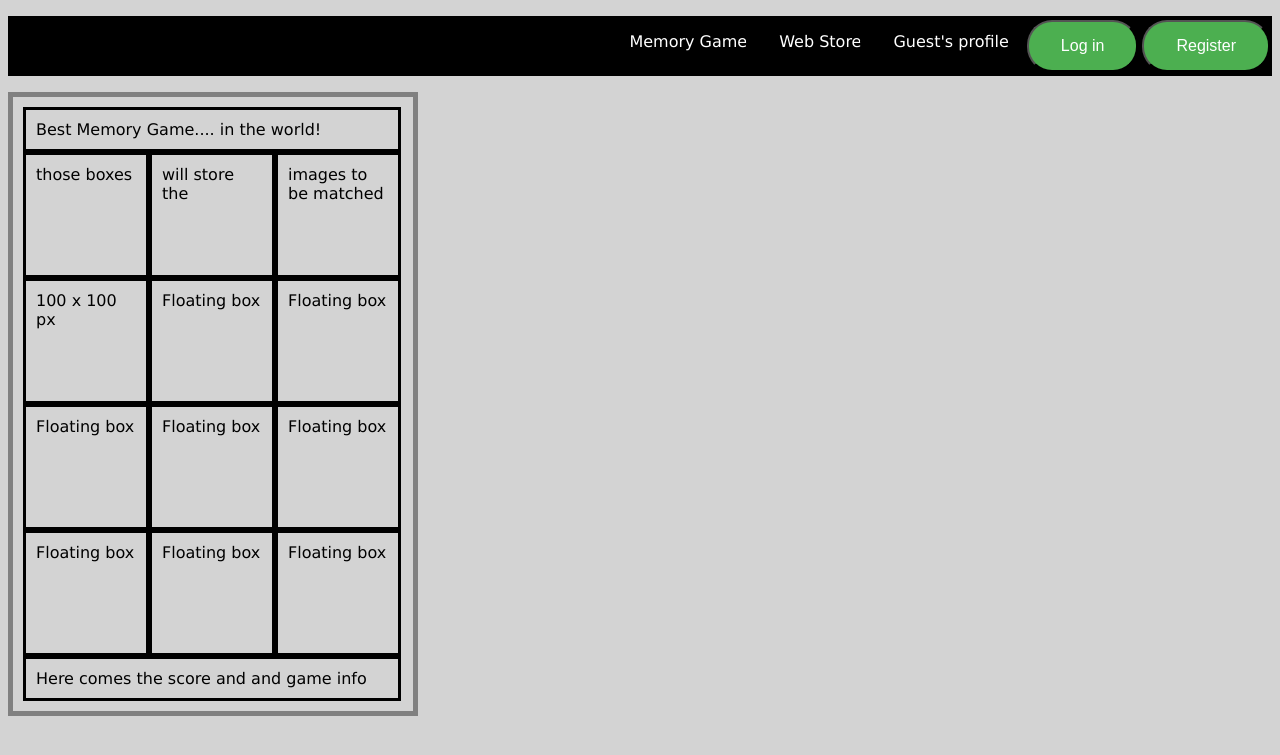
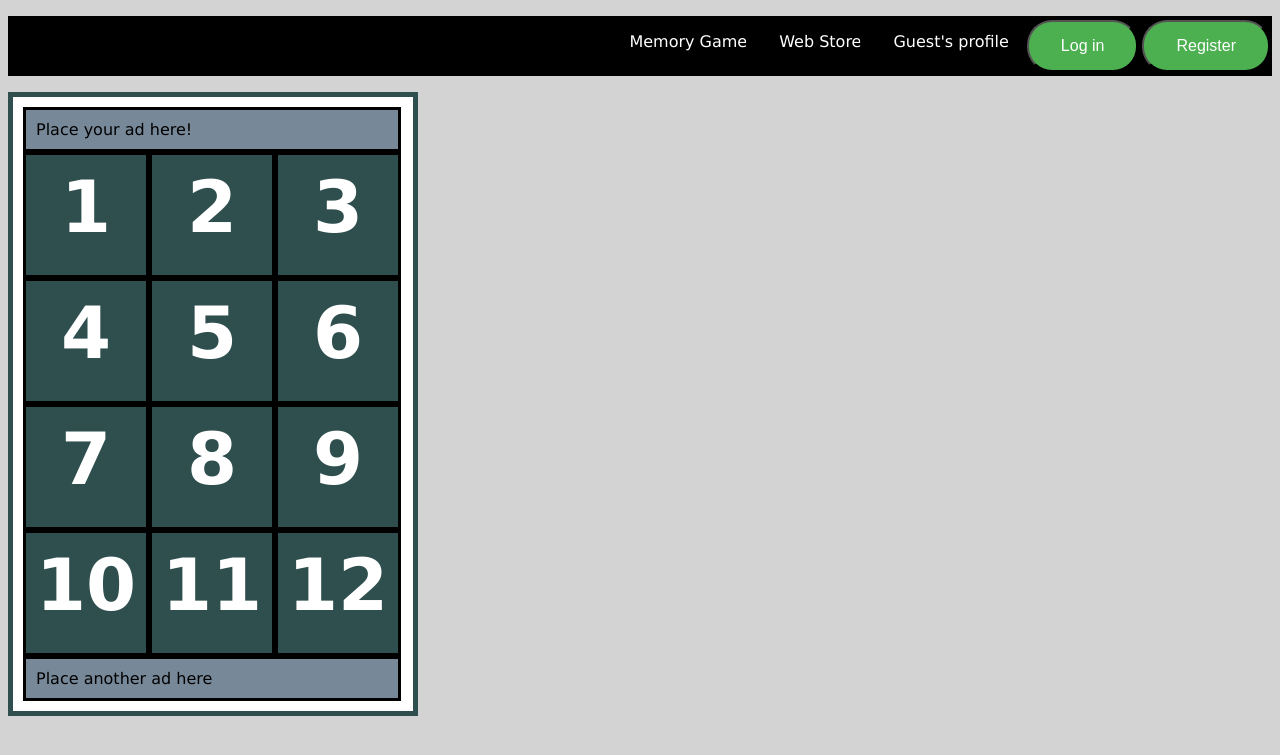
Before and after one commit to FransM22/SWA-MemoryGame, a PHP site: page / in a window 1280 px wide. Shown: the top 755 px of the page. Run offline with PHP 8.4, Linux system fonts and the light colour scheme.

Commit message:
game boxes and visuals

```diff
--- a/styles/stylesheet_game.css
+++ b/styles/stylesheet_game.css
@@ -42,15 +42,20 @@ h1 {
 }
 
 .flex-item {
-  background: #778899;
+  background: darkgrey;
   padding: 5px;
   width: 200px;
   height: 150px;
   margin-top: 10px;
-  line-height: 150px;
-  color: white;
+  line-height: 50px;
+  color: black;
   font-weight: bold;
   text-align: center;
+}
+
+.flex-item .description {
+    font-size:10px;
+    font-weight: normal;
 }
 
 .flex-item:hover {
@@ -100,10 +105,22 @@ body {
     float: left;
     width: 100px;
     height: 100px;
+    background: darkslategray;
     border: 3px solid black;
+    text-align: center;
+    font-size: 72px;
+    font-weight: bold;
+    color: white;
+}
+.floating-box:hover {
+background-color: lightslategray;
 }
 
+.floating-box:toggle {
+
+}
 .after-box {
+    background: lightslategray;
     clear: left;
     width: 352px;
     border: 3px solid black;
@@ -111,6 +128,7 @@ body {
 div {
     width: 380px;
     padding: 10px;
-    border: 5px solid gray;
+    background: white;
+    border: 5px solid darkslategrey;
     margin: 0;
 }
--- a/templates/main.tpl
+++ b/templates/main.tpl
@@ -11,22 +11,22 @@
 
 
   <div class="container">
-<div class="after-box">Best Memory Game.... in the world!</div>
-<div class="floating-box">those boxes </div>
-<div class="floating-box">will store the</div>
-<div class="floating-box">images to be matched</div>
-<div class="floating-box">100 x 100 px</div>
-<div class="floating-box">Floating box</div>
-<div class="floating-box">Floating box</div>
-<div class="floating-box">Floating box</div>
-<div class="floating-box">Floating box</div>
-<div class="floating-box">Floating box</div>
-<div class="floating-box">Floating box</div>
-<div class="floating-box">Floating box</div>
-<div class="floating-box">Floating box</div>
+<div class="after-box">Place your ad here!</div>
+<div class="floating-box">1 </div>
+<div class="floating-box">2</div>
+<div class="floating-box">3</div>
+<div class="floating-box">4</div>
+<div class="floating-box">5</div>
+<div class="floating-box">6</div>
+<div class="floating-box">7</div>
+<div class="floating-box">8</div>
+<div class="floating-box">9</div>
+<div class="floating-box">10</div>
+<div class="floating-box">11</div>
+<div class="floating-box">12</div>
 
 
-<div class="after-box">Here comes the score and and game info</div>
+<div class="after-box">Place another ad here</div>
 </div>
 </body>
 </html>
```
